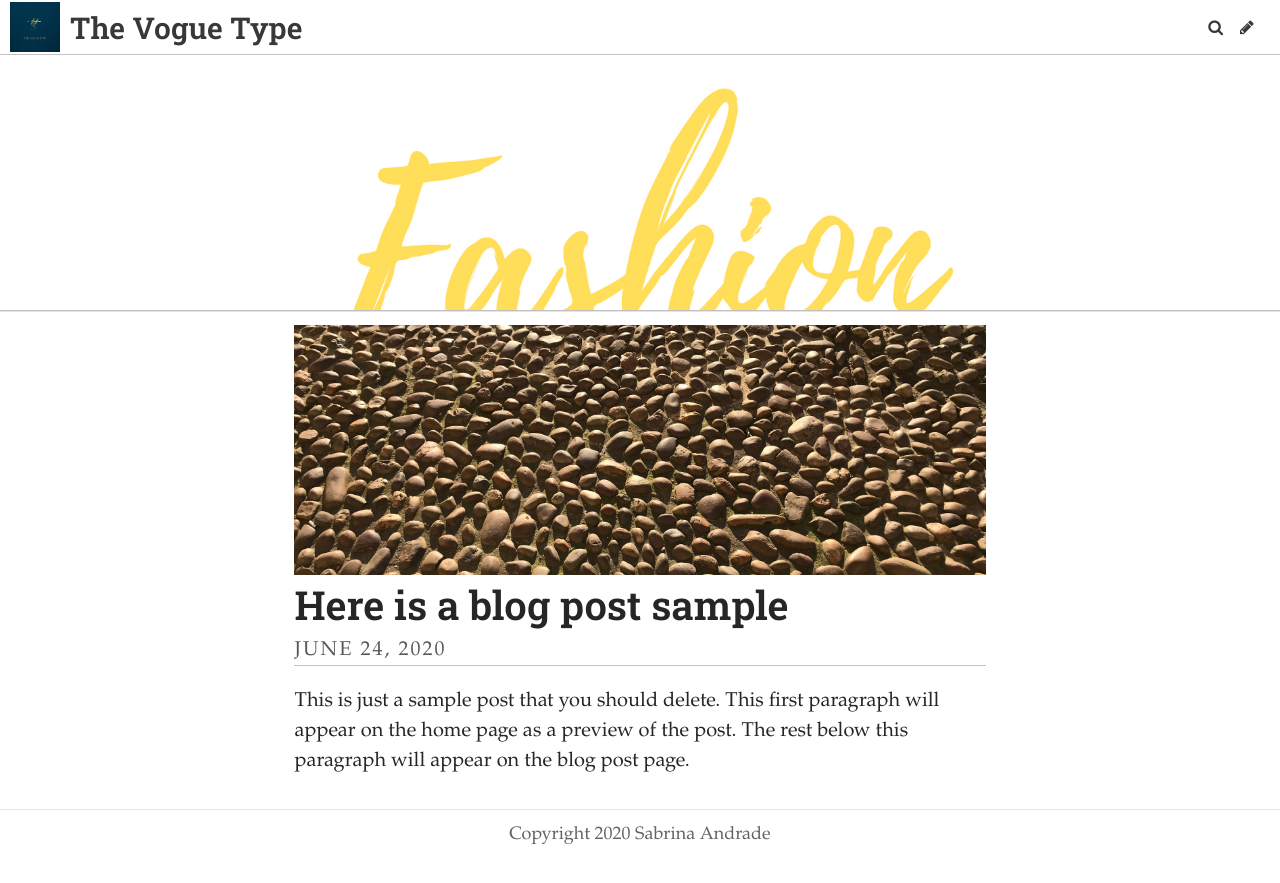
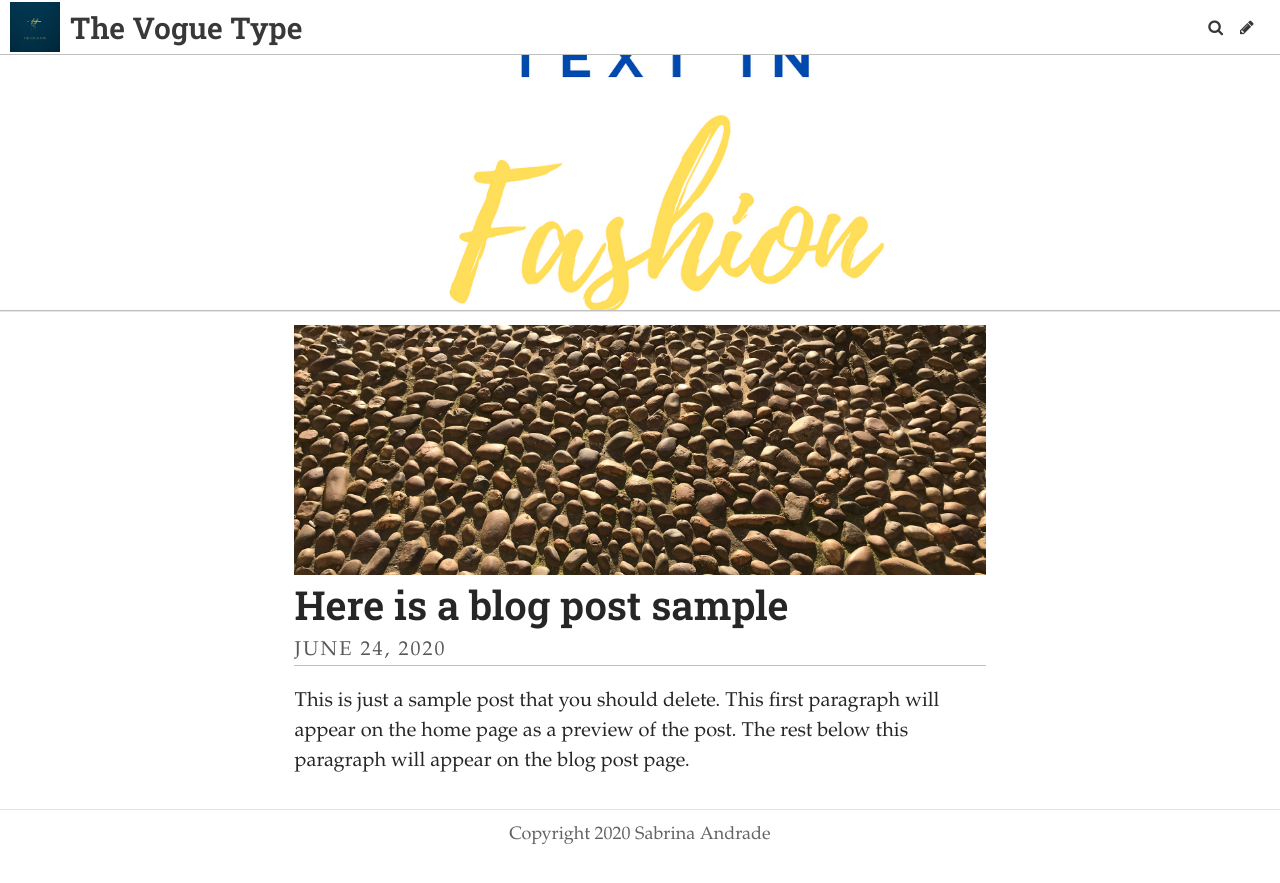
Before and after one commit to sabriinandrade/naosei, a Jekyll site: the page built from index.html, in a window 1280 px wide. Shown: the top 883 px of the page. Built offline with Jekyll 4.4.1, drawn with Linux system fonts in a browser that asks for light colours; some web fonts are replaced; the list of posts is cut into pages by our own code.

Commit message:
Update Settings “general”

```diff
--- a/_data/settings.yml
+++ b/_data/settings.yml
@@ -2,7 +2,7 @@ title: The Vogue Type
 description: ""
 header_text: ""
 footer_text: Copyright 2020 Sabrina Andrade
-header_feature_image: ../uploads/text.png
+header_feature_image: ../uploads/text-1-.png
 bannerheight: 20vmax
 logo: ../uploads/the-vogue-type-1-.png
 favicon: /uploads/favicon.ico
```
Also changed, not shown: uploads/text-1-.png (added).
